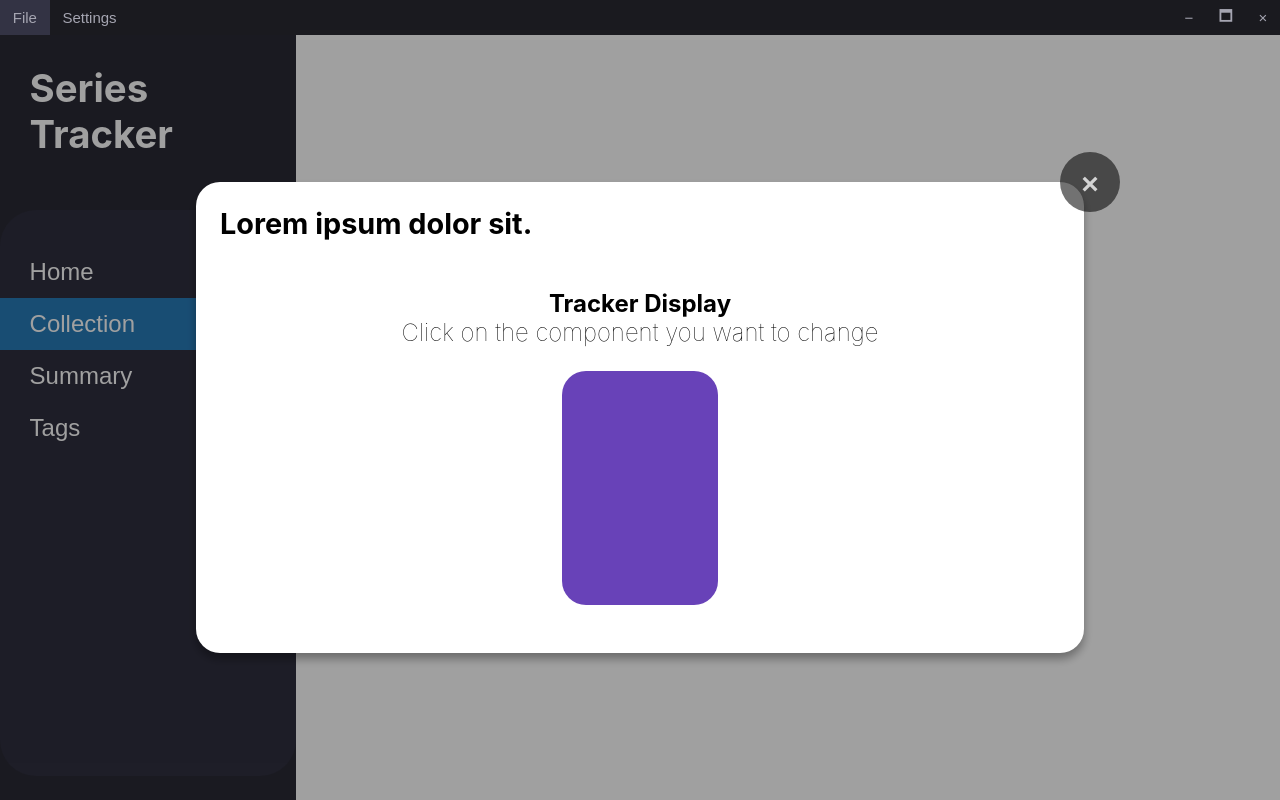
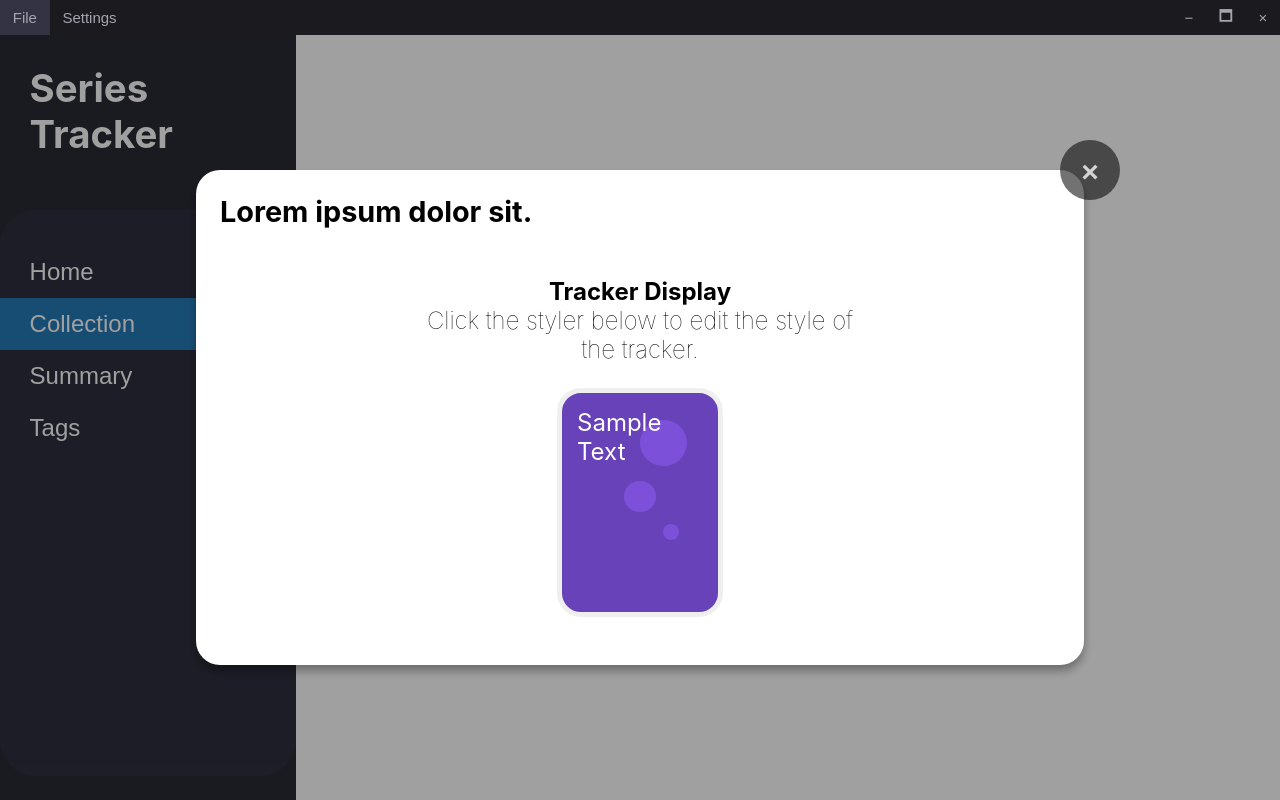
Before and after one commit to Acrylic125/series-tracker, a website with bundled scripts: page src/index.html in a window 1280 px wide. Built offline with nearby package versions, Linux system fonts and the light colour scheme.

Commit message:
Styler styling

```diff
--- a/src/index.html
+++ b/src/index.html
@@ -62,8 +62,13 @@
             <p class="title">Lorem ipsum dolor sit.</p>
             <div class="modal__header-content">
               <p class="title">Tracker Display</p>
-              <p class="subtitle">Click on the component you want to change</p>
-              <div class="color-picker modal__tracker-styler rounded-2"></div>
+              <p class="subtitle">Click the styler below to edit the style of<br>the tracker.</p>
+              <div class="modal__tracker-styler rounded-2">
+                <p class="modal__tracker-styler--text">Sample<br>Text</p>
+                <div class="modal__tracker-styler--circle" style="width: 30%; top: 12%; left: 50%"></div>
+                <div class="modal__tracker-styler--circle" style="width: 20%; top: 40%; left: 40%"></div>
+                <div class="modal__tracker-styler--circle" style="width: 10%; top: 60%; left: 65%"></div>
+              </div>
             </div>
           </header>
         </div>
--- a/src/styles/stages/series-tracker-modal.css
+++ b/src/styles/stages/series-tracker-modal.css
@@ -13,12 +13,27 @@
 
 .modal__tracker-styler {
   display: block;
+  position: relative;
   background-color: #6842b8;
+  border: 5px solid #efefef;
   width: 6.5em;
-  aspect-ratio: 1 / 1.5;
+  aspect-ratio: 1 / 1.4;
   margin-top: 1em;
   margin-bottom: 1em;
 }
 
+.modal__tracker-styler--text {
+  color: white;
+  position: absolute;
+  z-index: 1000;
+  left: 15px;
+  top: 15px;
+  text-align: left;
+}
+
 .modal__tracker-styler--circle {
+  position: absolute;
+  background-color: #7c50d8;
+  border-radius: 50%;
+  aspect-ratio: 1 / 1;
 }
```
